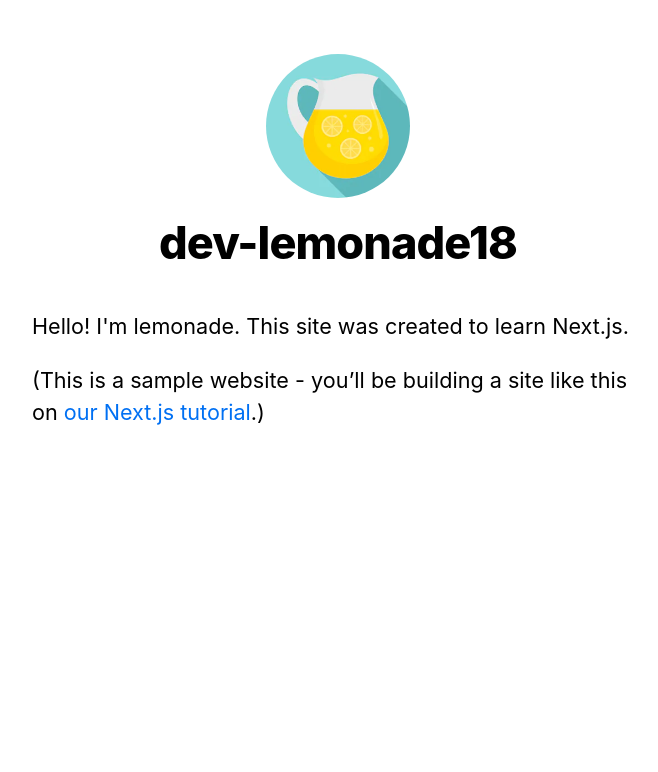
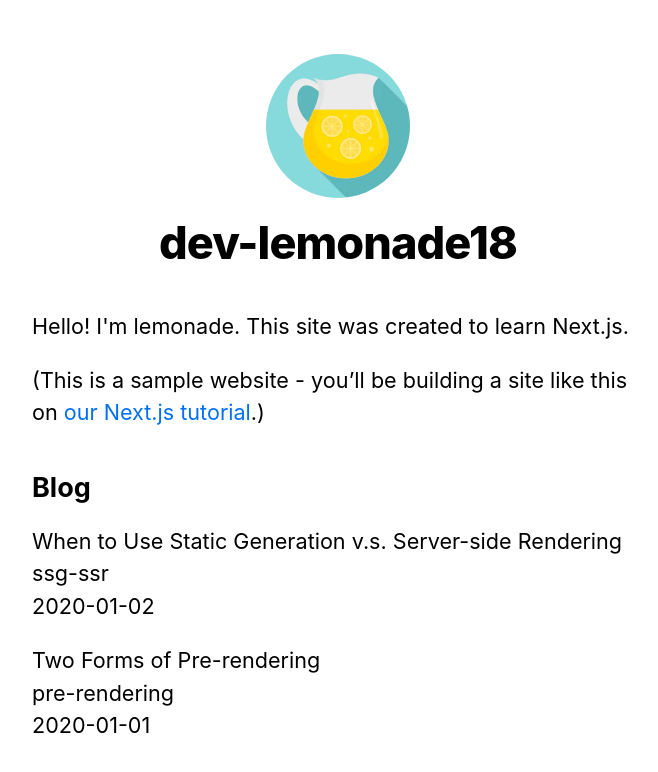
Before and after one commit to dev-lemonade18/nextjs-blog, a Next.js app: page / in a window 1280 px wide. Shown: the top 772 px of the page, without its empty margins (302-960 px from the left). Built offline with nearby package versions, Linux system fonts and the light colour scheme.

Commit message:
add getStaticProps

```diff
--- /dev/null
+++ b/lib/posts.js
@@ -0,0 +1,37 @@
+import fs from 'fs'
+import path from 'path'
+import matter from 'gray-matter'
+
+const postsDirectory = path.join(process.cwd(), 'posts')
+
+export function getSortedPostsData() {
+    // Get file names under /posts
+    const fileNames = fs.readdirSync(postsDirectory)
+    const allPostsData = fileNames.map(fileName => {
+        // Remove ".md" from file name to get id
+        const id = fileName.replace(/\.md$/, '')
+
+        // Read markdown file as string
+        const fullPath = path.join(postsDirectory, fileName)
+        const fileContents = fs.readFileSync(fullPath, 'utf8')
+
+        // Use gray-matter to parse the post metadata section
+        const matterResult = matter(fileContents)
+
+        // Combine the data with the id
+        return {
+            id,
+            ...matterResult.data
+        }
+    })
+    // Sort posts by date
+    return allPostsData.sort(({ date: a }, { date: b }) => {
+        if (a < b) {
+            return 1
+        } else if (a > b) {
+            return -1
+        } else {
+            return 0
+        }
+    })
+}
--- a/pages/index.js
+++ b/pages/index.js
@@ -1,8 +1,19 @@
 import Head from 'next/head'
 import Layout, { siteTitle } from '../components/layout'
 import utilStyles from '../styles/utils.module.css'
+import { getSortedPostsData } from '../lib/posts'
 
-export default function Home() {
+//  事前レンダリング処理（ビルド時に実行される）
+export async function getStaticProps() {
+  const allPostsData = getSortedPostsData()
+  return {
+    props: {
+      allPostsData
+    }
+  }
+}
+
+export default function Home({ allPostsData }) {
   return (
     <Layout home>
       <Head>
@@ -15,6 +26,21 @@
           <a href="https://nextjs.org/learn">our Next.js tutorial</a>.)
         </p>
       </section>
+
+      <section className={`${utilStyles.headingMd} ${utilStyles.padding1px}`}>
+        <h2 className={utilStyles.headingLg}>Blog</h2>
+        <ul className={utilStyles.list}>
+          {allPostsData.map(({ id, date, title }) => (
+            <li className={utilStyles.listItem} key={id}>
+              {title}
+              <br />
+              {id}
+              <br />
+              {date}
+            </li>
+          ))}
+        </ul>
+      </section>
     </Layout>
   )
 }
--- /dev/null
+++ b/posts/pre-rendering.md
@@ -0,0 +1,11 @@
+---
+title: 'Two Forms of Pre-rendering'
+date: '2020-01-01'
+---
+
+Next.js has two forms of pre-rendering: **Static Generation** and **Server-side Rendering**. The difference is in **when** it generates the HTML for a page.
+
+- **Static Generation** is the pre-rendering method that generates the HTML at **build time**. The pre-rendered HTML is then _reused_ on each request.
+- **Server-side Rendering** is the pre-rendering method that generates the HTML on **each request**.
+
+Importantly, Next.js lets you **choose** which pre-rendering form to use for each page. You can create a "hybrid" Next.js app by using Static Generation for most pages and using Server-side Rendering for others.
--- /dev/null
+++ b/posts/ssg-ssr.md
@@ -0,0 +1,19 @@
+---
+title: 'When to Use Static Generation v.s. Server-side Rendering'
+date: '2020-01-02'
+---
+
+We recommend using **Static Generation** (with and without data) whenever possible because your page can be built once and served by CDN, which makes it much faster than having a server render the page on every request.
+
+You can use Static Generation for many types of pages, including:
+
+- Marketing pages
+- Blog posts
+- E-commerce product listings
+- Help and documentation
+
+You should ask yourself: "Can I pre-render this page **ahead** of a user's request?" If the answer is yes, then you should choose Static Generation.
+
+On the other hand, Static Generation is **not** a good idea if you cannot pre-render a page ahead of a user's request. Maybe your page shows frequently updated data, and the page content changes on every request.
+
+In that case, you can use **Server-Side Rendering**. It will be slower, but the pre-rendered page will always be up-to-date. Or you can skip pre-rendering and use client-side JavaScript to populate data.
```
